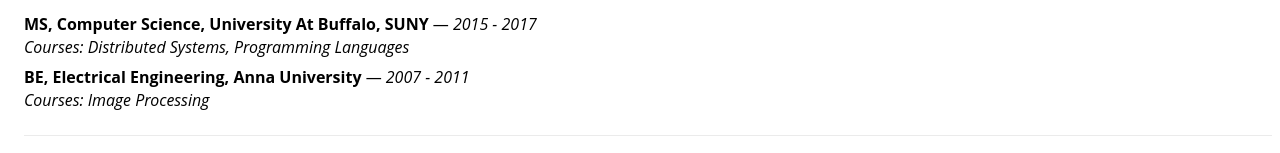
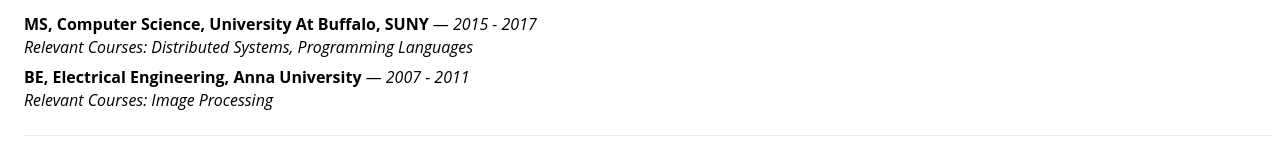
Before and after one commit to krishnagopinath/website, a Gatsby site: page /resume in a window 1280 px wide. Shown: the part 1212-1365 px from the top of the page. Built offline with nearby package versions, Linux system fonts and the light colour scheme; Gatsby itself is replaced by a stand-in of ours.

Commit message:
Adding comments all over 🔥

```diff
--- a/src/components/heading.js
+++ b/src/components/heading.js
@@ -1,5 +1,8 @@
 import styled from "styled-components"
 
+/**
+ * Heading component, with some minimal tweaks
+ */
 const StyledH1 = styled.h1`
   font-weight: 400;
   font-style: normal;
--- a/src/components/index/header.js
+++ b/src/components/index/header.js
@@ -1,6 +1,9 @@
 import React from "react"
 import Heading from "../heading"
 
+/**
+ * Header for the index page
+ */
 const Header = () => (
   <Heading>
     Hello, I'm Krishna{" "}
--- a/src/components/index/resume-link.js
+++ b/src/components/index/resume-link.js
@@ -19,6 +19,9 @@
   vertical-align: middle;
 `
 
+/**
+ * The resume button in the index page
+ */
 const ResumeLink = () => {
   const handleClick = useCallback(() => navigate("/resume/"), [])
 
--- a/src/components/link.js
+++ b/src/components/link.js
@@ -3,7 +3,7 @@
 import styled, { css } from "styled-components"
 
 /**
- * This is used as part of a master style sheet, so exporting this is beneficial!
+ * This is used as part of other styles; to prevent duplication, it is being exporting as is!
  */
 export const linkStyles = css`
   &,
--- a/src/components/list.js
+++ b/src/components/list.js
@@ -1,10 +1,16 @@
 import styled from "styled-components"
 
+/**
+ * Generic unordered list (`ul`), with some minimal tweaks
+ */
 export const List = styled.ul`
   list-style-type: none;
   padding-left: 0;
 `
 
+/**
+ * Generic list item (`li`), with some minimal tweaks
+ */
 export const ListItem = styled.li`
   padding-bottom: 0.5em;
   max-width: 55em;
--- a/src/components/resume/education.js
+++ b/src/components/resume/education.js
@@ -32,13 +32,16 @@
       </i>
       {courses && (
         <div>
-          <i>Courses:&nbsp;{courses.join(", ")}</i>
+          <i>Relevant Courses:&nbsp;{courses.join(", ")}</i>
         </div>
       )}
     </ListItem>
   )
 }
 
+/**
+ * Education section in the resume
+ */
 const Education = () => {
   const { education } = useResumeQuery()
 
--- a/src/components/resume/header.js
+++ b/src/components/resume/header.js
@@ -12,6 +12,9 @@
   padding-left: 40px;
 `
 
+/**
+ * Header component for the resume page
+ */
 const Header = () => {
   const { basics } = useResumeQuery()
   const { name, email, phone, website, profiles } = basics
--- a/src/components/resume/projects.js
+++ b/src/components/resume/projects.js
@@ -23,6 +23,9 @@
   )
 }
 
+/**
+ * Projects section in the resume page
+ */
 const Projects = () => {
   const { projects } = useResumeQuery()
 
--- a/src/components/resume/work-experience.js
+++ b/src/components/resume/work-experience.js
@@ -49,6 +49,9 @@
   )
 }
 
+/**
+ * Work experience section in the resume page
+ */
 const WorkExperience = () => {
   const { work } = useResumeQuery()
 
--- a/src/components/separator.js
+++ b/src/components/separator.js
@@ -1,5 +1,8 @@
 import styled from "styled-components"
 
+/**
+ * Horizontal line seperator
+ */
 const Separator = styled.div`
   border-bottom: 1px solid #00000014;
 `
--- a/src/components/sub-heading.js
+++ b/src/components/sub-heading.js
@@ -1,5 +1,8 @@
 import styled from "styled-components"
 
+/**
+ * Simple h2 tag, with some minor tweaks
+ */
 const StyledH2 = styled.h2`
   font-weight: 400;
   font-style: normal;
--- a/src/pages/resume.js
+++ b/src/pages/resume.js
@@ -1,6 +1,7 @@
 import React from "react"
 import { Flex, Box } from "rebass/styled-components"
 
+import Meta from "../components/meta"
 import Main from "../components/main"
 import Separator from "../components/separator"
 import Header from "../components/resume/header"
@@ -12,6 +13,7 @@
 const ResumePage = () => {
   return (
     <Main>
+      <Meta title="Resume" />
       <Flex flexDirection="column" flexWrap="wrap">
         <Box marginBottom={3}>
           <Header />
```
Also changed, not shown: src/components/resume/skills.js (+5 -2 lines).
